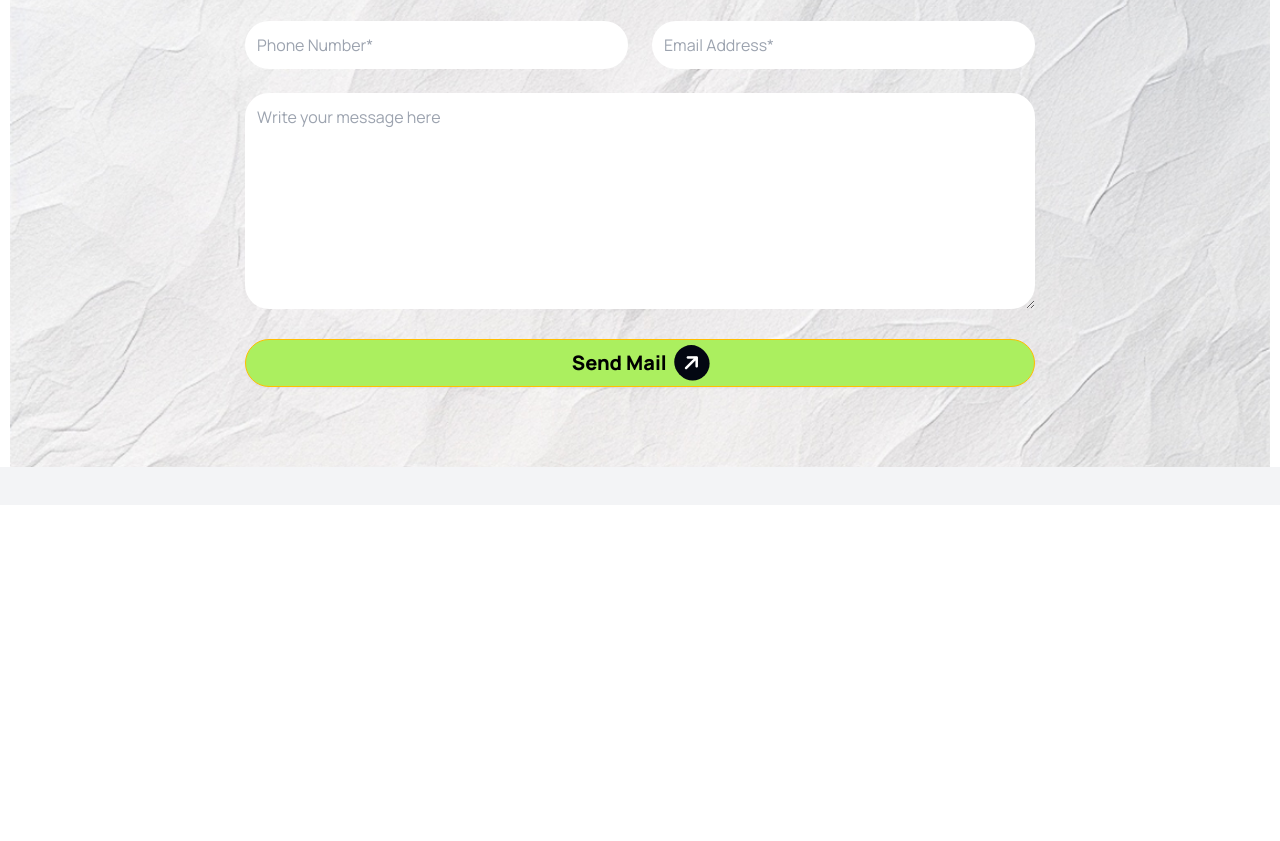
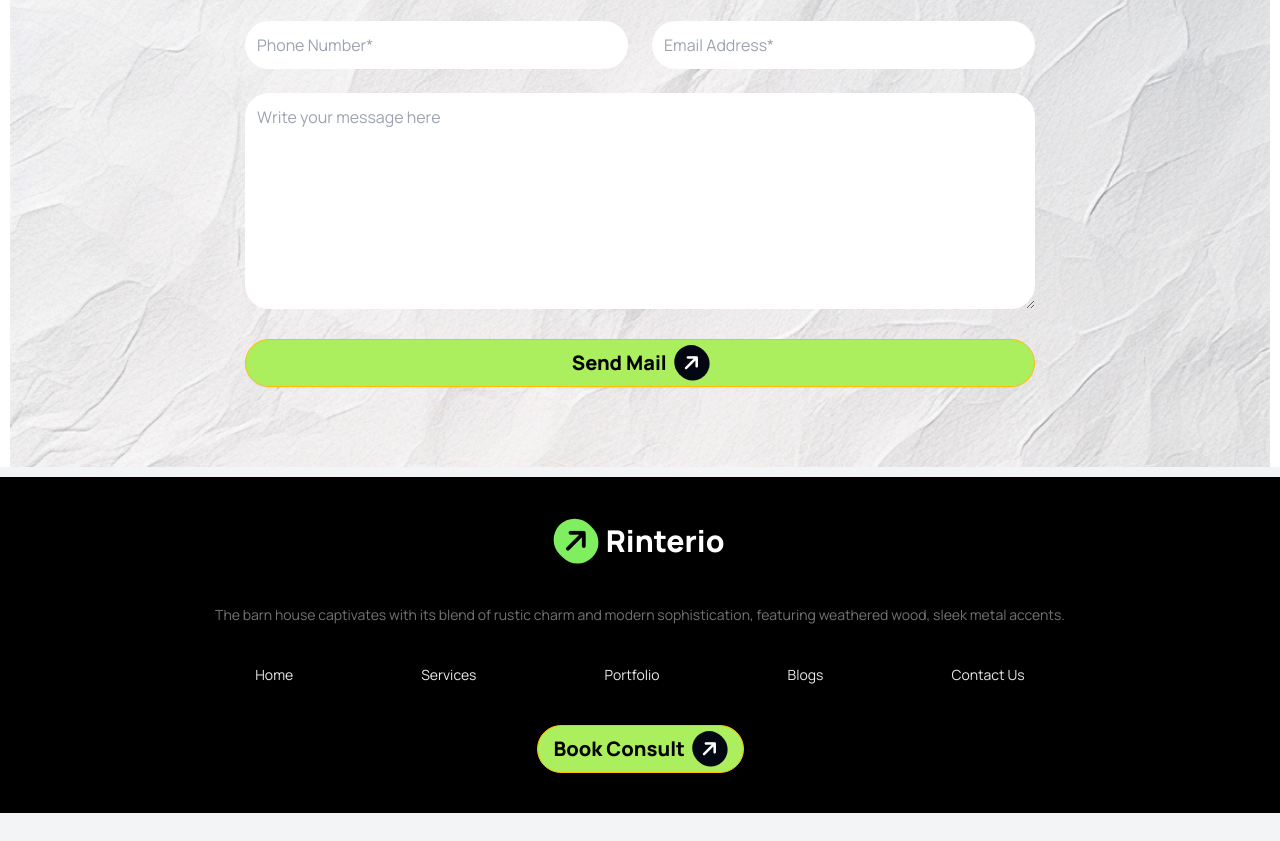
Before and after one commit to hrobin485/Batch-10-my-third-assignment, a plain HTML site: page index.html in a window 1280 px wide. Shown: the part 3073-3914 px from the top of the page. Before the commit the page ends 3578 px from the top, so only its background shows below. Drawn offline with nearby package versions, Linux system fonts and the light colour scheme.

Commit message:
add footer

```diff
--- a/index.html
+++ b/index.html
@@ -75,7 +75,6 @@
                   <li><a>Portfolio</a></li>
                   <li><a>Blogs</a></li>
                   <li><a>Contact Us</a></li>
-
               </ul>
             </div>
             <div class="navbar-end flex gap-5 invisible lg:visible">
@@ -271,9 +270,35 @@
       </section>
     </main>
     <!-- footer section -->
-    <footer>
 
-    </footer>
+      <footer class="footer footer-center bg-black py-10" >
+      <div>
+        <a class="btn btn-ghost text-3xl text-white font-extrabold bg-none"> <i class="fa-solid fa-arrow-right -rotate-45 bg-[#7FEF5F] rounded-3xl p-2 text-black"></i>Rinterio</a>
+      </div>
+
+        <div>
+          <p class="text-[#737373]">The barn house captivates with its blend of rustic charm and modern sophistication, featuring weathered wood, sleek metal accents.</p>
+        </div>
+        <div>
+          <ul class=" lg:flex lg:justify-between lg:gap-16 text-[#E9E9E9]">
+            <li><a>Home</a></li>
+            <br>
+           <li><a>Services</a></li>
+           <br>
+           <li><a>Portfolio</a></li>
+           <br>
+           <li><a>Blogs</a></li>
+           <br>
+           <li><a>Contact Us</a></li>
+          </ul>
+        </div>
+        <div>
+          <a class="btn btn-warning rounded-3xl bg-[#ABEF5F] text-xl font-extrabold w-full">Book Consult <i class="fa-solid fa-arrow-right -rotate-45 bg-gray-950 rounded-3xl p-2 text-white" ></i></a>
+        </div>
+
+
+      </footer>
+
 
 </body>
 </html>
```
